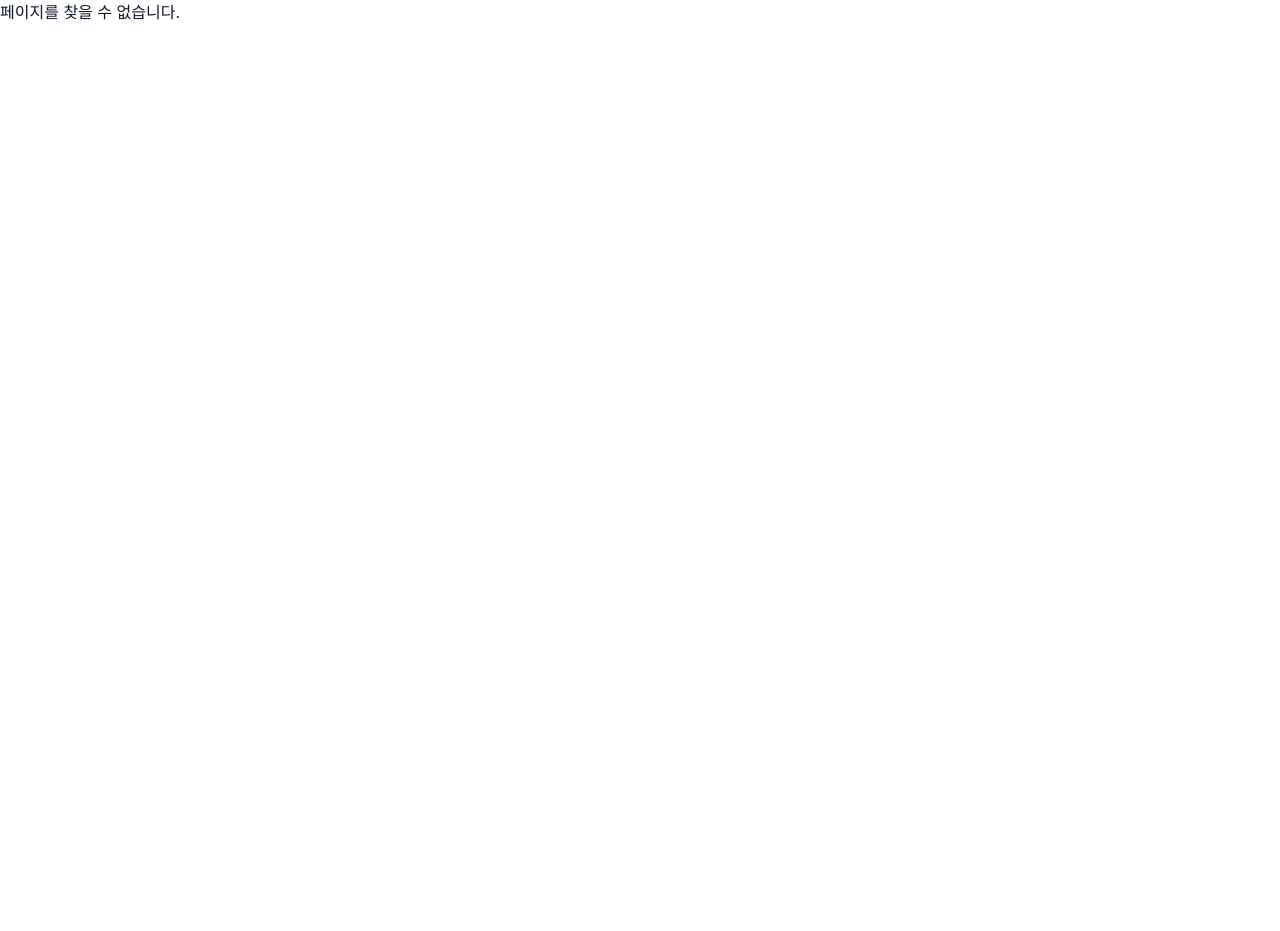
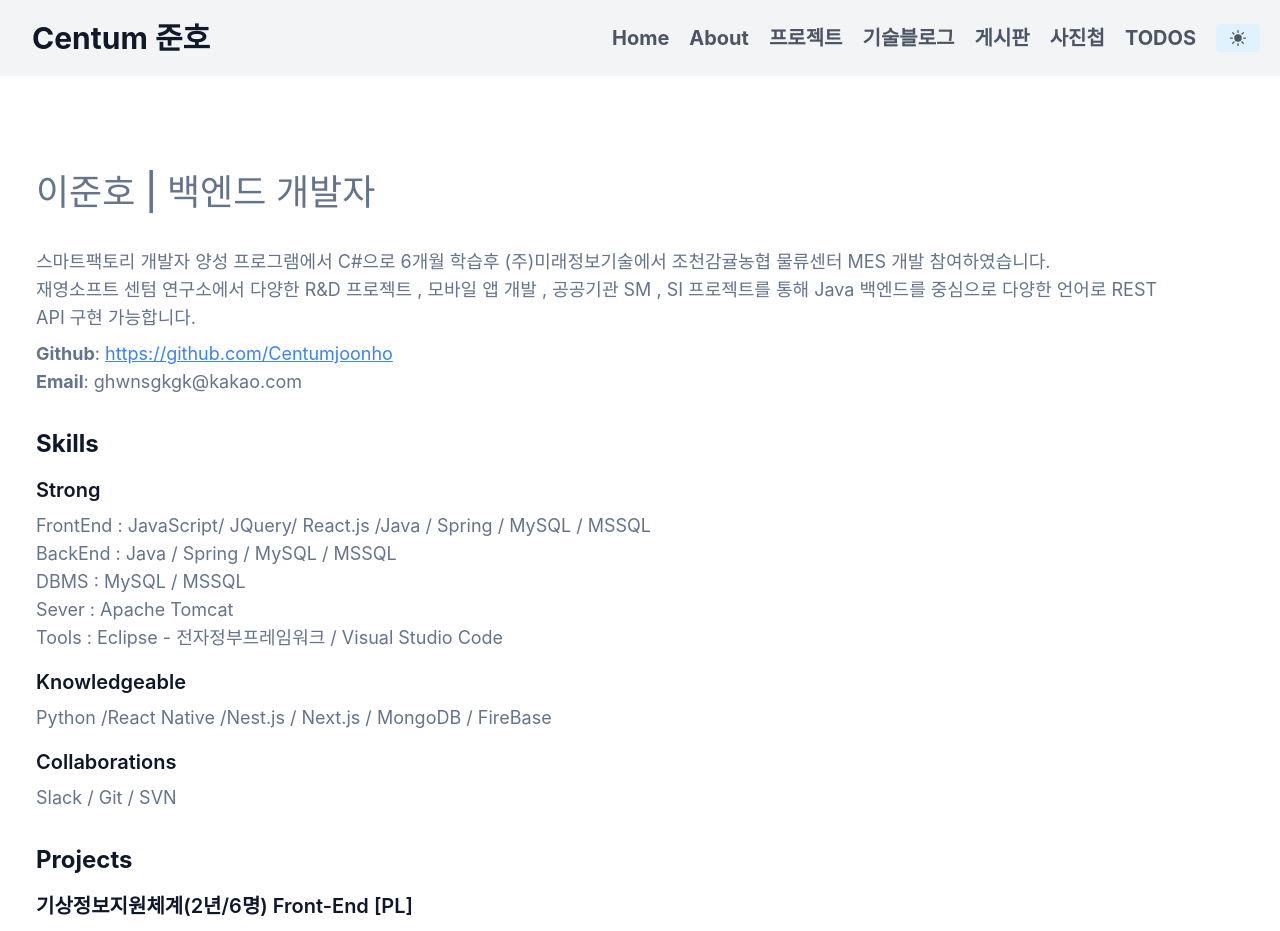
Before and after one commit to Centumjoonho/nextjs_portfolio_add_notion, a Next.js app: page /about in a window 1280 px wide. Before the commit this address had no page. Shown: the top 931 px of the page. Before the commit the page ends 800 px from the top, so only its background shows below. Built offline with nearby package versions, Linux system fonts and the light colour scheme.

Commit message:
2024-04-25

```diff
--- /dev/null
+++ b/components/about/skill.js
@@ -0,0 +1,97 @@
+import Anime from "../home/anime";
+import Link from "next/link";
+
+export default function Skill() {
+  return (
+    <>
+      <div className="flex flex-col items-center mb-16 lg:flex-grow md:w-1/2 lg:pr-24 md:pr-16 md:items-start md:text-left md:mb-0 text-left mx-auto px-4">
+        <h1 className="mb-4 text-3xl font-medium text-gray-900 title-font sm:text-4xl">
+          <p className="mb-5">이준호 | 백엔드 개발자</p>
+        </h1>
+        <div className="mb-8">
+          <p className="text-lg mb-2">
+            스마트팩토리 개발자 양성 프로그램에서 C#으로 6개월 학습후 (주)미래정보기술에서 조천감귤농협 물류센터 MES 개발 참여하였습니다.<br />
+            재영소프트 센텀 연구소에서 다양한 R&D 프로젝트 , 모바일 앱 개발 , 공공기관 SM , SI 프로젝트를 통해 Java 백엔드를 중심으로 다양한 언어로 REST API 구현 가능합니다.
+          </p>
+          <p className="text-lg">
+            <strong>Github</strong>: <a href="https://github.com/Centumjoonho?" className="text-blue-500 underline" target="_blank">https://github.com/Centumjoonho</a>
+          </p>
+          <p className="text-lg">
+            <strong>Email</strong>: ghwnsgkgk@kakao.com
+          </p>
+        </div>
+        <div className="mb-8">
+          <h2 className="text-2xl font-bold mb-4">Skills</h2>
+          <div className="mb-4">
+            <h3 className="text-xl font-semibold mb-2">Strong</h3>
+            <p className="text-lg"> FrontEnd : JavaScript/ JQuery/ React.js /Java / Spring / MySQL / MSSQL </p>
+            <p className="text-lg"> BackEnd : Java / Spring / MySQL / MSSQL </p>
+            <p className="text-lg"> DBMS : MySQL / MSSQL </p>
+            <p className="text-lg"> Sever : Apache Tomcat</p>
+            <p className="text-lg"> Tools :  Eclipse - 전자정부프레임워크 / Visual Studio Code</p>
+          </div>
+          <div className="mb-4">
+            <h3 className="text-xl font-semibold mb-2">Knowledgeable</h3>
+            <p className="text-lg">Python /React Native /Nest.js / Next.js / MongoDB / FireBase</p>
+          </div>
+          <div>
+            <h3 className="text-xl font-semibold mb-2">Collaborations</h3>
+            <p className="text-lg">Slack / Git / SVN  </p>
+          </div>
+        </div>
+        <div className="mb-8">
+          <h2 className="text-2xl font-bold mb-4">Projects</h2>
+          <div className="mb-6">
+            <h3 className="text-xl font-semibold mb-2">기상정보지원체계(2년/6명) Front-End [PL]</h3>
+            <p className="text-lg mb-2">
+              기간 : 2021.01~2021.02 / 링크 : <a href="https://github.com/wnghdcjfe/IUtoon" className="text-blue-500 underline">https://github.com/wnghdcjfe/IUtoon</a>
+            </p>
+            <p className="text-lg mb-2">
+              전투기, 항공기가 이착륙 전 습도, 온도, 풍속 등 기상상황을 실시간으로 보는 체계
+            </p>
+            <ul className="list-disc list-inside text-lg">
+              <li>코드리팩토링, 함수형 프로그래밍화, REST API 구축</li>
+              <li>바람장미, 차트, 지도, 테이블 시각화 컴포넌트제작</li>
+              <li>서버요청최소화 세그먼트기법적용(67% 이상 성능향상)</li>
+              <li>HA에 따른 A & B 파일 / DB 부분적 동기화</li>
+              <li>단방향 시리얼 통신모듈 개발</li>
+              <li>관리자페이지 구축(업로드 / 입력 / 실시간자료, 로그조회)</li>
+              <li>빌드 커스터마이징화 및 실시간 센서연동 및 표출</li>
+            </ul>
+          </div>
+          <div>
+            <h3 className="text-xl font-semibold mb-2">기상정보지원체계(2년/6명) Back-End</h3>
+            <p className="text-lg mb-2">
+              기간 : 2019.01~2020.02 / 링크 : <a href="https://www.naver.com/" className="text-blue-500 underline">https://www.naver.com/</a>
+            </p>
+            <p className="text-lg mb-2">
+              전투기, 항공기가 이착륙 전 습도, 온도, 풍속 등 기상상황을 실시간으로 보는 체계
+            </p>
+            <ul className="list-disc list-inside text-lg">
+              <li>코드리팩토링, 함수형 프로그래밍화, REST API 구축</li>
+              <li>바람장미, 차트, 지도, 테이블 시각화 컴포넌트제작</li>
+              <li>서버요청최소화 세그먼트기법적용(67% 이상 성능향상)</li>
+            </ul>
+          </div>
+        </div>
+        <div className="mb-8">
+          <h2 className="text-2xl font-bold mb-4">Award</h2>
+          <div>
+            <h3 className="text-xl font-semibold mb-2">국방부 표창장</h3>
+            <p className="text-lg">19.04.11 / 국방정보본부장상★★★ / 육군(국방부)</p>
+          </div>
+        </div>
+        <div>
+          <h2 className="text-2xl font-bold mb-4">Community</h2>
+          <div>
+            <h3 className="text-xl font-semibold mb-2">큰돌의 터전 스터디 / 19.04 ~</h3>
+            <p className="text-lg">매주마다 자연어처리 기술에 대한 최신논문을 읽고 코드 구현 등을 기반으로 스터디를 진행함</p>
+          </div>
+        </div>
+      </div>
+      {/* <div className="w-5/6 lg:max-w-lg lg:w-full md:w-1/2">
+        <Anime></Anime>
+      </div> */}
+    </>
+  );
+}
--- a/components/dark-m-t-btn.js
+++ b/components/dark-m-t-btn.js
@@ -4,7 +4,7 @@ export default function DMTBtn() {
   return (
     <>
       <button
-        className="inline-flex items-center px-3 py-1 mt-4 text-base border-0 rounded bg-sky-100 focus:outline-none hover:bg-sky-200 md:mt-0 hover:text-orange-500 dark:bg-slate-600 dark:hover:text-yellow-300 dark:text-slate-400 dark:hover:bg-slate-800"
+        className="inline-flex items-center px-3 py-1 ml-5 mt-4 text-base border-0 rounded bg-sky-100 focus:outline-none hover:bg-sky-200 md:mt-0 hover:text-orange-500 dark:bg-slate-600 dark:hover:text-yellow-300 dark:text-slate-400 dark:hover:bg-slate-800"
         type="button"
         onClick={() => setTheme(theme === "dark" ? "light" : "dark")}
       >
--- a/components/header.js
+++ b/components/header.js
@@ -1,49 +1,79 @@
 import Link from "next/link";
 import DMTBtn from "./dark-m-t-btn";
+import { useState } from "react";
 
 export default function Header() {
+  const [isOpen, setIsOpen] = useState(false);
+
+  const toggleMenu = () => {
+    setIsOpen(!isOpen);
+  };
+
   return (
     <>
-
-      <header className="text-gray-600 body-font">
-        <div className="container flex flex-col flex-wrap items-center p-5 mx-auto md:flex-row" >
+      <header className="text-gray-600 body-font bg-gray-100">
+        <div className="container flex flex-wrap items-center justify-between p-5 mx-auto lg:flex-row">
           <Link href="/" legacyBehavior>
-            <a className="flex items-center mb-4 font-medium text-gray-900 title-font md:mb-0">
-              <span className="ml-3 text-xl">Centum 준호</span>
-            </a></Link>
-
-          <nav className="flex flex-wrap items-center justify-center text-base md:ml-auto">
+            <a className="flex items-center mb-4 font-medium text-gray-900 title-font lg:mb-0">
+              <span className="ml-3 text-3xl font-bold">Centum 준호</span>
+            </a>
+          </Link>
+          <nav
+            className={`lg:ml-auto lg:flex flex-wrap items-center text-base justify-center ${isOpen ? "block" : "hidden"
+              } lg:block`}
+          >
             <Link href="/" legacyBehavior>
-              <a className="mr-5 hover:text-gray-900 font-bold text-lg">Home</a>
+              <a className="mr-5 text-xl font-bold hover:text-blue-600">Home</a>
+            </Link>
+            <Link href="/about" legacyBehavior>
+              <a className="mr-5 text-xl font-bold hover:text-blue-600">About</a>
             </Link>
             <Link href="/projects" legacyBehavior>
-              <a className="mr-5 hover:text-gray-900 font-bold text-lg">프로젝트</a>
+              <a className="mr-5 text-xl font-bold hover:text-blue-600">프로젝트</a>
             </Link>
-            <Link
-              href="https://smart-factory-lee-joon-ho.tistory.com/"
-              legacyBehavior
+            <Link href="https://smart-factory-lee-joon-ho.tistory.com/" legacyBehavior>
+              <a className="mr-5 text-xl font-bold hover:text-blue-600">기술블로그</a>
+            </Link>
+            <Link href="https://centum-community-2baf8b931596.herokuapp.com/" legacyBehavior>
+              <a className="mr-5 text-xl font-bold hover:text-blue-600">게시판</a>
+            </Link>
+            <Link href="https://hikehigh-deploy-next.vercel.app/" legacyBehavior>
+              <a className="mr-5 text-xl font-bold hover:text-blue-600">사진첩</a>
+            </Link>
+            <Link href="https://next-joon-todo-deploy.vercel.app/todos" legacyBehavior>
+              <a className="text-xl font-bold hover:text-blue-600">TODOS</a>
+            </Link>
+          </nav>
+          <button
+            className="inline-flex items-center p-2 ml-3 text-sm text-gray-700 rounded-lg lg:hidden hover:bg-gray-400 ring-2 ring-gray-400 dark:text-gray-200 dark:ring-gray-200"
+            onClick={toggleMenu}
+          >
+            <span className="sr-only">Open main menu</span>
+            <svg
+              className={`w-6 h-6 ${isOpen ? "hidden" : "block"}`}
+              fill="currentColor"
+              viewBox="0 0 20 20"
+              xmlns="http://www.w3.org/2000/svg"
             >
-              <a className="mr-5 hover:text-gray-900 font-bold text-lg">티스토리</a>
-            </Link>
-            <Link
-              href="https://centum-community-2baf8b931596.herokuapp.com/"
-              legacyBehavior
+              <path
+                fillRule="evenodd"
+                d="M3 5a1 1 0 011-1h12a1 1 0 110 2H4a1 1 0 01-1-1zM3 10a1 1 0 011-1h12a1 1 0 110 2H4a1 1 0 01-1-1zM3 15a1 1 0 011-1h12a1 1 0 110 2H4a1 1 0 01-1-1z"
+                clipRule="evenodd"
+              ></path>
+            </svg>
+            <svg
+              className={`w-6 h-6 ${isOpen ? "block" : "hidden"}`}
+              fill="currentColor"
+              viewBox="0 0 20 20"
+              xmlns="http://www.w3.org/2000/svg"
             >
-              <a className="mr-5 hover:text-gray-900 font-bold text-lg">게시판</a>
-            </Link>
-            <Link
-              href="https://hikehigh-deploy-next.vercel.app/"
-              legacyBehavior
-            >
-              <a className="mr-5 hover:text-gray-900 font-bold text-lg">사진첩</a>
-            </Link>
-
-           <Link href="https://next-joon-todo-deploy.vercel.app/todos" legacyBehavior>
-              <a className="mr-5 hover:text-gray-900 font-bold text-lg">TODOS</a>
-            </Link>
-
-          </nav>
-          {/* darkmodetoggleButton */}
+              <path
+                fillRule="evenodd"
+                d="M4.293 4.293a1 1 0 011.414 0L10 8.586l4.293-4.293a1 1 0 111.414 1.414L11.414 10l4.293 4.293a1 1 0 01-1.414 1.414L10 11.414l-4.293 4.293a1 1 0 01-1.414-1.414L8.586 10 4.293 5.707a1 1 0 010-1.414z"
+                clipRule="evenodd"
+              ></path>
+            </svg>
+          </button>
           <DMTBtn></DMTBtn>
         </div>
       </header>
--- a/components/home/hero.js
+++ b/components/home/hero.js
@@ -6,38 +6,25 @@ export default function Hero() {
     <>
       <div className="flex flex-col items-center mb-16 lg:flex-grow md:w-1/2 lg:pr-24 md:pr-16 md:items-start md:text-left md:mb-0 text-left mx-auto px-4">
         <h1 className="mb-4 text-3xl font-medium text-gray-900 title-font sm:text-4xl">
-          Centum 준호
-          <br className="hidden lg:inline-block" />
-          <br></br>
-          2023년
+          2024년<br />이준호
         </h1>
-        <p className="mb-8 leading-relaxed ">
-          나는 불현듯이 겨드랑이가 가렵다.
-          <br />
-          아하, 그것은 내 인공의 날개가 돋았던 자국이다.
-          <br />
-          오늘은 없는 날개.
-          <br />
-          나는 걷던 걸음을 멈추고 그리고
-          <br />
-          어디 한 번 이렇게 외쳐보고 싶었다.
-          <br />
-          날개야, 다시 돋아라.
-          <br />
-          날자, 날자, 날자,
-          <br />
-          한 번만 날자꾸나.
-          <br />
-          한 번만 더날아 보자꾸나.
-          <br />
-          -이상-
-        </p>
+
+        <p className="mb-14 text-3xl">기술연구소 BackEnd 개발자 </p>
+
+        <div className="text-2xl">
+          <p className="mb-2">🔥 새로운 분야에 대한 지적 호기심</p>
+          <p className="mb-2">📕 기술을 상세히 기록하는 학습능력</p>
+          <p className="mb-2">💬 동료와 원활한 소통하는 리더쉽</p>
+          <p className="mb-9">🚀 동료와 협업하여 성장하는 개발능력</p>
+        </div>
+
+
         <div className="flex justify-center">
-          <Link href="/projects" legacyBehavior>
-            <a className="btn-project">My Projects</a>
+          <Link href="/projects" className="btn-project">
+            My Projects
           </Link>
         </div>
-      </div>
+      </div >
       <div className="w-5/6 lg:max-w-lg lg:w-full md:w-1/2">
         <Anime></Anime>
       </div>
--- a/pages/about-me.js
+++ /dev/null
@@ -1,3 +0,0 @@
-export default function Aboutme() {
-  return <div>About Me</div>;
-}
--- /dev/null
+++ b/pages/about.js
@@ -0,0 +1,22 @@
+import Head from "next/head";
+import Image from "next/image";
+import Layout from "../components/layout";
+import Skill from "../components/about/skill";
+
+
+export default function About() {
+    return (
+        <Layout>
+            <Head>
+                <title>센텀준호</title>
+                <meta name="description" content="Generated by create next app" />
+                <link rel="icon" href="/favicon.ico" />
+            </Head>
+            <section className="flex flex-col items-center justify-center min-h-screen text-gray-600 body-font">
+                <div className="container flex flex-col items-center px-5 py-24 mx-auto md:flex-row">
+                    <Skill />
+                </div>
+            </section>
+        </Layout>
+    );
+}
--- a/styles/globals.css
+++ b/styles/globals.css
@@ -33,13 +33,16 @@ h6 {
 footer {
   @apply text-gray-600 dark:text-white  bg-gray-100 dark:bg-slate-400/20;
 }
+header {
+  @apply text-gray-600 dark:text-white  bg-gray-100 dark:bg-slate-200/20;
+}
 
 a {
   @apply text-slate-500 hover:text-slate-700;
 }
 
 a {
-  @apply dark:text-slate-400 dark:hover:text-slate-50;
+  @apply dark:text-slate-300 dark:hover:text-slate-50;
 }
 
 p {
```
